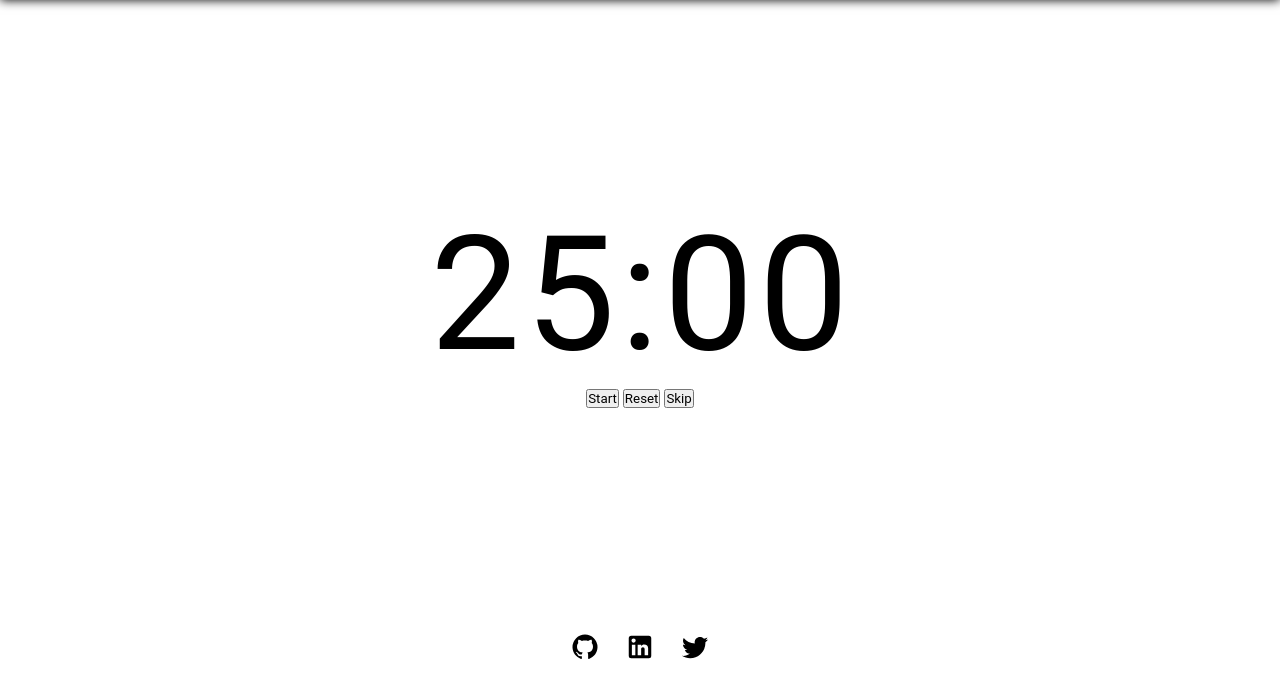
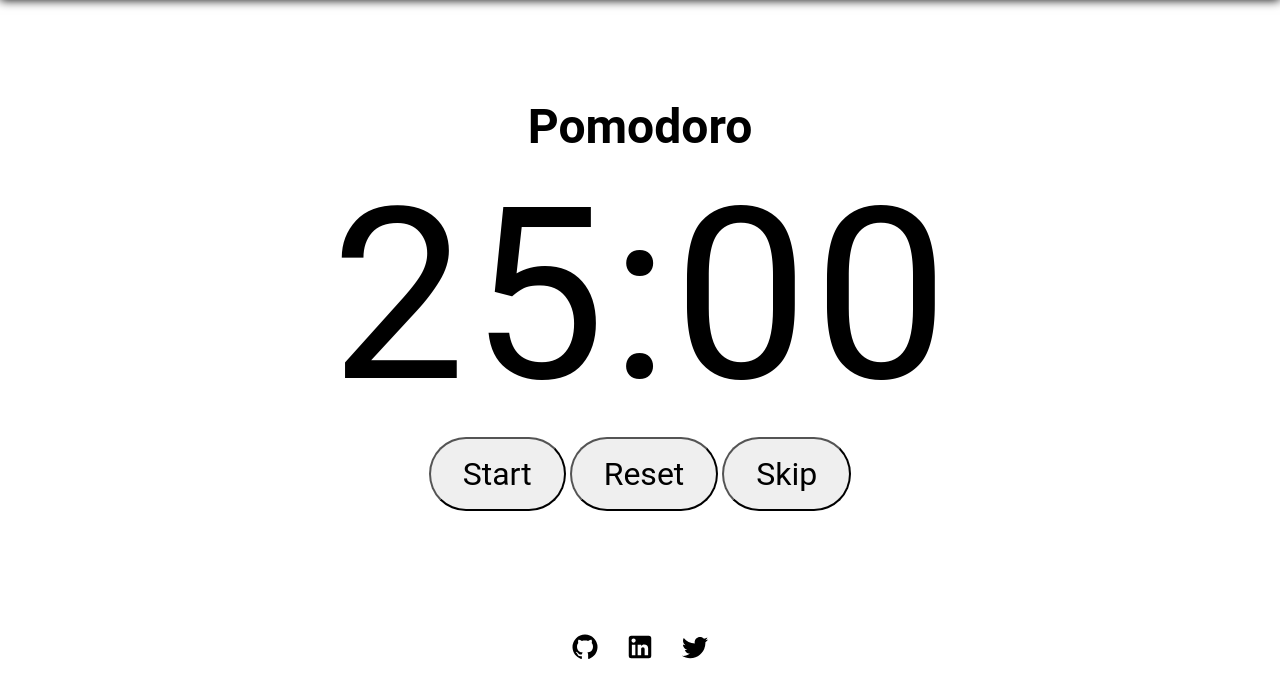
Before and after one commit to Poobly/day-planner, a Flask app: page /pomodoro in a window 1280 px wide. Shown: the part 115-800 px from the top of the page. Run offline with Flask 3, Linux system fonts and the light colour scheme; the visitor is signed in with stand-in values (Sample User, id 1).

Commit message:
some styling to the pomodoro page

```diff
--- a/static/styles/timer.css
+++ b/static/styles/timer.css
@@ -2,13 +2,23 @@
     width: max-content;
 }
 
+.pomdoro-header {
+    font-size: 3rem;
+}
+
+.timer-text-con {
+    -moz-user-select: none;
+    -webkit-user-select: none;
+    user-select: none;
+}
+
 .timer-digit, .timer-colon {
-    font-size: 10rem;
+    font-size: 15rem;
     text-align: center;
-    user-select: none;
     color: rgba(0, 0, 0);
     border-right: 1px solid transparent;
     height: min-content;
+
 }
 
 .timer-digit-select {
@@ -45,3 +55,9 @@
 .timer-text-focus:hover {
     cursor: text;
 }
+
+.timer-button {
+    font-size: 2rem;
+    padding: 1rem 2rem;
+    border-radius: 50px;
+}
--- a/templates/pomodoro/timer.html
+++ b/templates/pomodoro/timer.html
@@ -11,7 +11,7 @@
 
 {% block main %}
     <div class="timer-con main-inner-con">
-        <p id="timer-string" class="timer-text"></p>
+        <h1 class="pomdoro-header">Pomodoro</h1>
         <div id="timer-text-con" class="timer-text-con">
             <span class="timer-digit"></span>
             <span class="timer-digit"></span>
```
